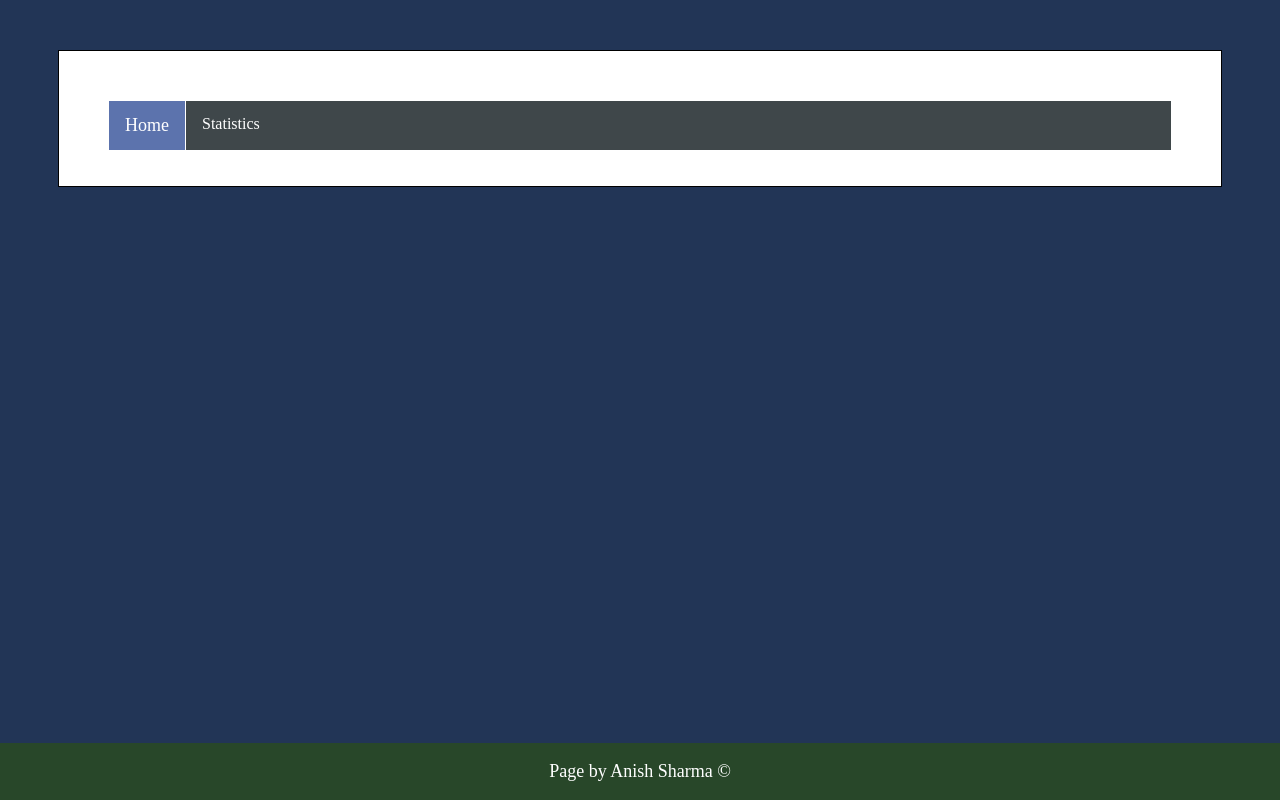
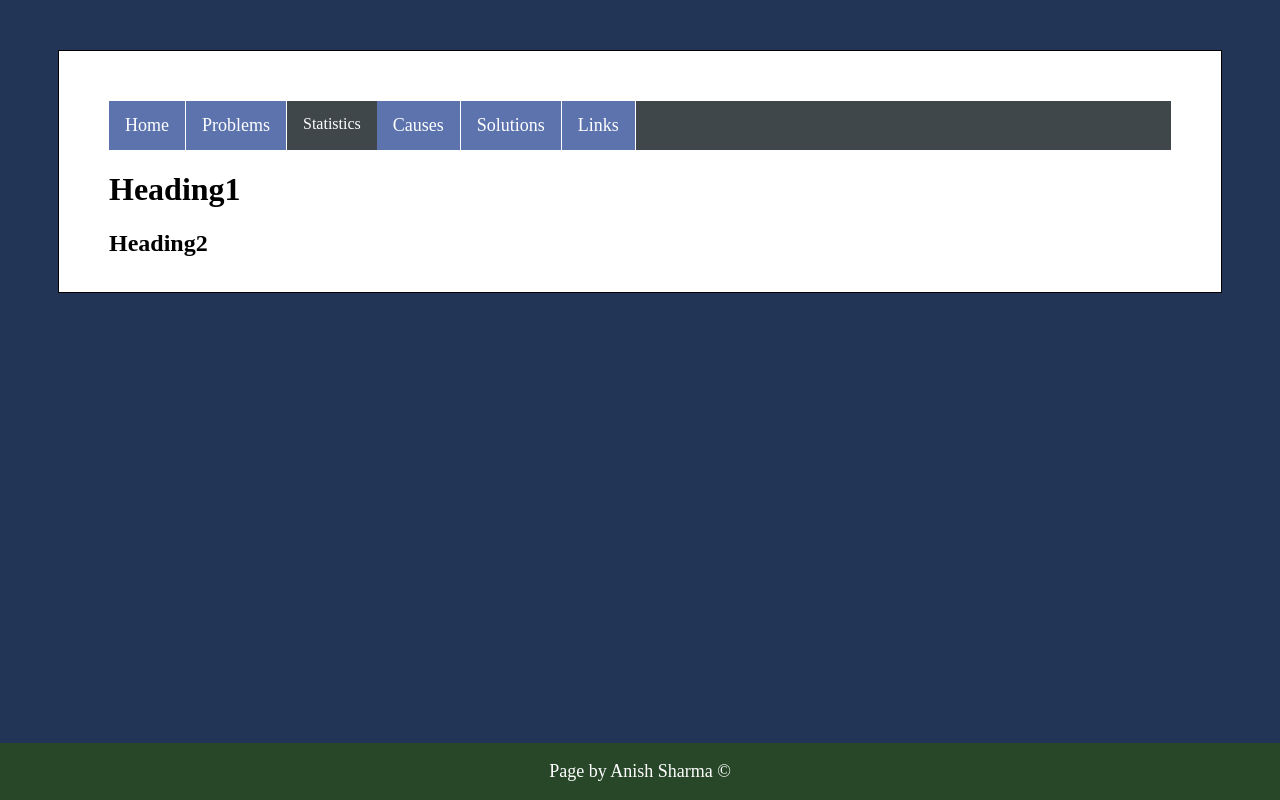
Before and after one commit to jonathannister/jonathannister.github.io, a plain HTML site: page midterm-project/statistics.html in a window 1280 px wide. Drawn offline with Linux system fonts and the light colour scheme.

Commit message:
nav bar changes

```diff
--- a/midterm-project/statistics.html
+++ b/midterm-project/statistics.html
@@ -38,6 +38,10 @@
         }
 
         li a:hover:not(.active) {
+            background-color: rgb(92, 115, 173);
+        }
+
+        .active {
             background-color: rgb(92, 115, 173);
         }
 
@@ -102,7 +106,8 @@
     <div class="container">
         <ul>
             <li><a href="index.html" class="active">Home</a></li>
-            <div class="dropdown">
+            <li><a href="problems.html" class="active">Problems</a></li>
+            <div class="dropdown", >
                 <button class="dropbtn"> Statistics
                     <i class="fa fa-caret-down"></i>
                 </button>
@@ -111,12 +116,15 @@
                     <a href="statsdropdown2.html">Stats2</a>
                 </div>
             </div>
+            <li><a href="causes.html" class="active">Causes</a></li>
+            <li><a href="solutions.html" class="active">Solutions</a></li>
+            <li><a href="links.html" class="active">Links</a></li>
 
 
 
         </ul>
-        <h1></h1>
-        <h2></h2>
+        <h1>Heading1</h1>
+        <h2>Heading2</h2>
         <div class="footer">
             <p>Page by Anish Sharma &copy;</p>
         </div>
```
